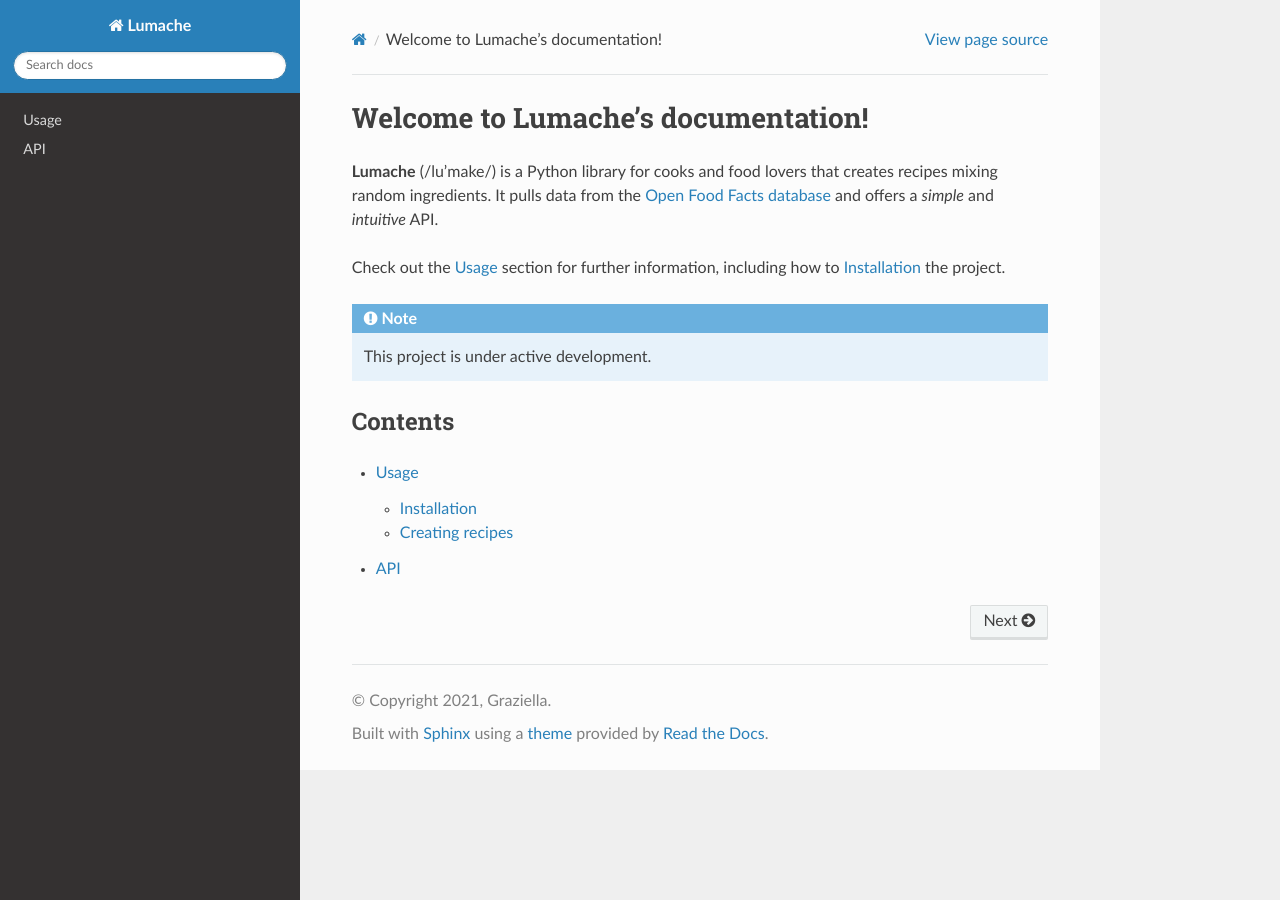
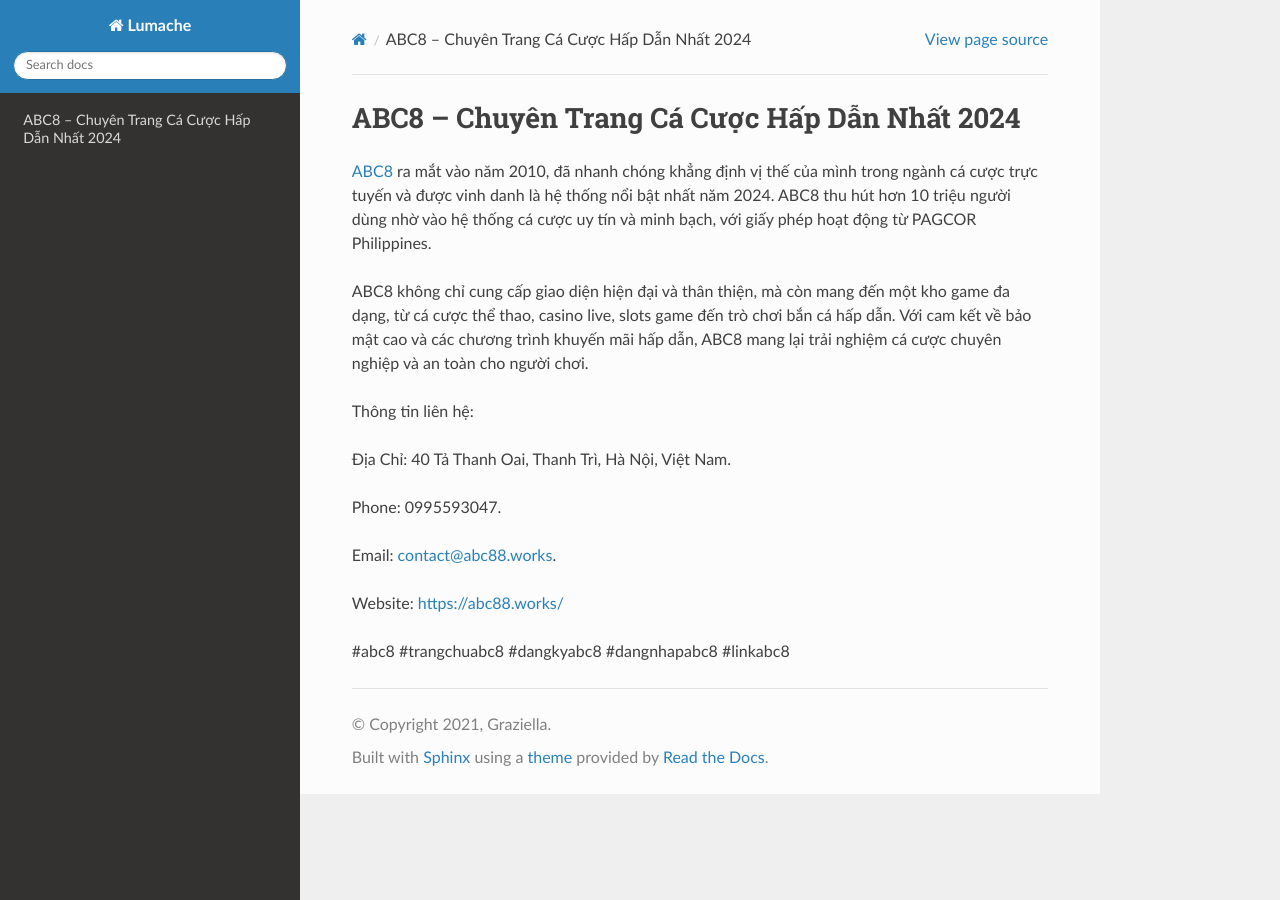
Before and after one commit to JonsCalicut123/abc88works, a Sphinx documentation site: the page built from docs/source/index.rst, in a window 1280 px wide. Built offline with Sphinx 7.4.7 and the Read the Docs theme 3.1.0, drawn with Linux system fonts in a browser that asks for light colours.

Commit message:
Update index.rst

```diff
--- a/docs/source/index.rst
+++ b/docs/source/index.rst
@@ -1,22 +1,18 @@
-Welcome to Lumache's documentation!
+ABC8 – Chuyên Trang Cá Cược Hấp Dẫn Nhất 2024
 ===================================
 
-**Lumache** (/lu'make/) is a Python library for cooks and food lovers
-that creates recipes mixing random ingredients.
-It pulls data from the `Open Food Facts database <https://world.openfoodfacts.org/>`_
-and offers a *simple* and *intuitive* API.
+`ABC8 <https://abc88.works/>`_ ra mắt vào năm 2010, đã nhanh chóng khẳng định vị thế của mình trong ngành cá cược trực tuyến và được vinh danh là hệ thống nổi bật nhất năm 2024. ABC8 thu hút hơn 10 triệu người dùng nhờ vào hệ thống cá cược uy tín và minh bạch, với giấy phép hoạt động từ PAGCOR Philippines.
 
-Check out the :doc:`usage` section for further information, including
-how to :ref:`installation` the project.
+ABC8 không chỉ cung cấp giao diện hiện đại và thân thiện, mà còn mang đến một kho game đa dạng, từ cá cược thể thao, casino live, slots game đến trò chơi bắn cá hấp dẫn. Với cam kết về bảo mật cao và các chương trình khuyến mãi hấp dẫn, ABC8 mang lại trải nghiệm cá cược chuyên nghiệp và an toàn cho người chơi.
 
-.. note::
+Thông tin liên hệ:
 
-   This project is under active development.
+Địa Chỉ: 40 Tả Thanh Oai, Thanh Trì, Hà Nội, Việt Nam.
 
-Contents
---------
+Phone: 0995593047.
 
-.. toctree::
+Email: contact@abc88.works.
 
-   usage
-   api
+Website: https://abc88.works/
+
+#abc8 #trangchuabc8 #dangkyabc8 #dangnhapabc8 #linkabc8
```
